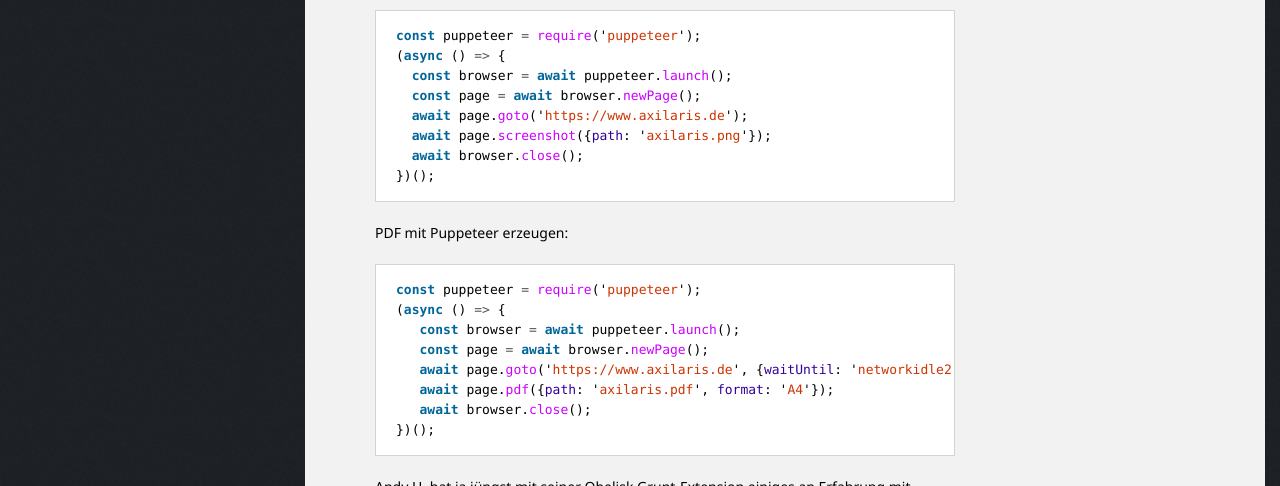
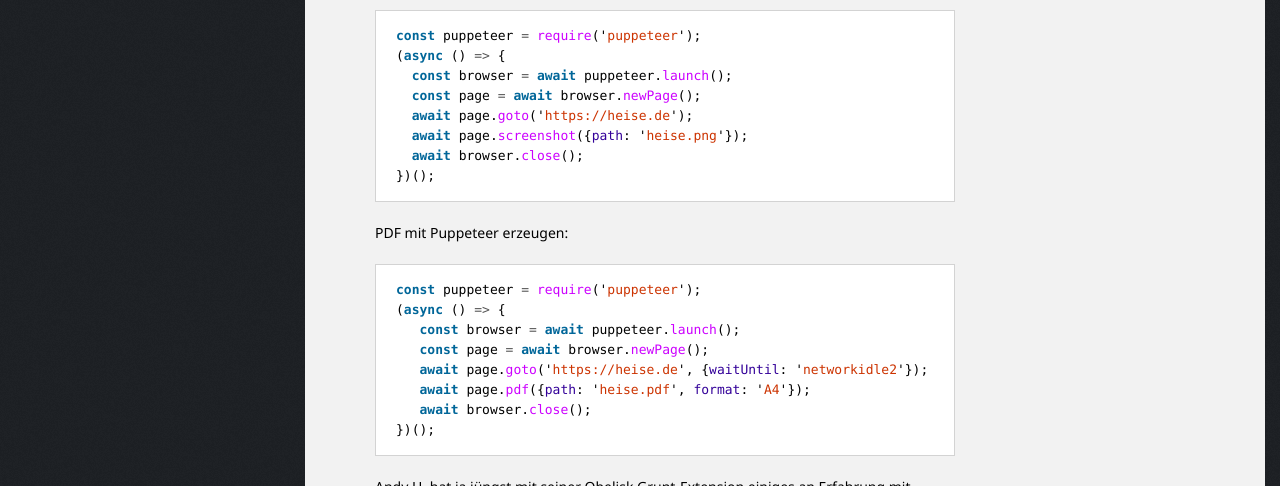
Before and after one commit to ronnyhartenstein/ronnyhartenstein.github.io, a Jekyll site: the page built from _posts/2018/2018-02-17-brower-automatisierung-mit-puppeteer.md, in a window 1280 px wide. Shown: the part 1306-1792 px from the top of the page. Built offline with Jekyll 4.4.1, drawn with Linux system fonts in a browser that asks for light colours.

Commit message:
heise statt axi

````diff
--- a/_posts/2018/2018-02-17-brower-automatisierung-mit-puppeteer.md
+++ b/_posts/2018/2018-02-17-brower-automatisierung-mit-puppeteer.md
@@ -59,8 +59,8 @@ const puppeteer = require('puppeteer');
 (async () => {
   const browser = await puppeteer.launch();
   const page = await browser.newPage();
-  await page.goto('https://www.axilaris.de');
-  await page.screenshot({path: 'axilaris.png'});
+  await page.goto('https://heise.de');
+  await page.screenshot({path: 'heise.png'});
   await browser.close();
 })();
 ```
@@ -72,8 +72,8 @@ const puppeteer = require('puppeteer');
 (async () => {
    const browser = await puppeteer.launch();
    const page = await browser.newPage();
-   await page.goto('https://www.axilaris.de', {waitUntil: 'networkidle2'});
-   await page.pdf({path: 'axilaris.pdf', format: 'A4'});
+   await page.goto('https://heise.de', {waitUntil: 'networkidle2'});
+   await page.pdf({path: 'heise.pdf', format: 'A4'});
    await browser.close();
 })();
 ```
````
